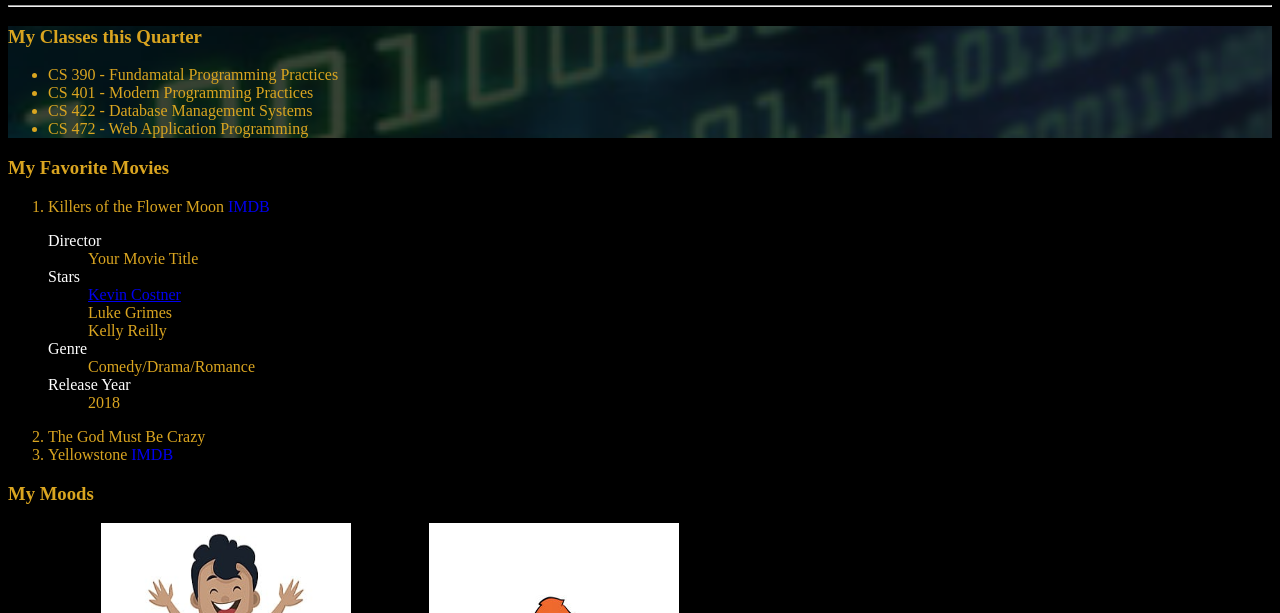
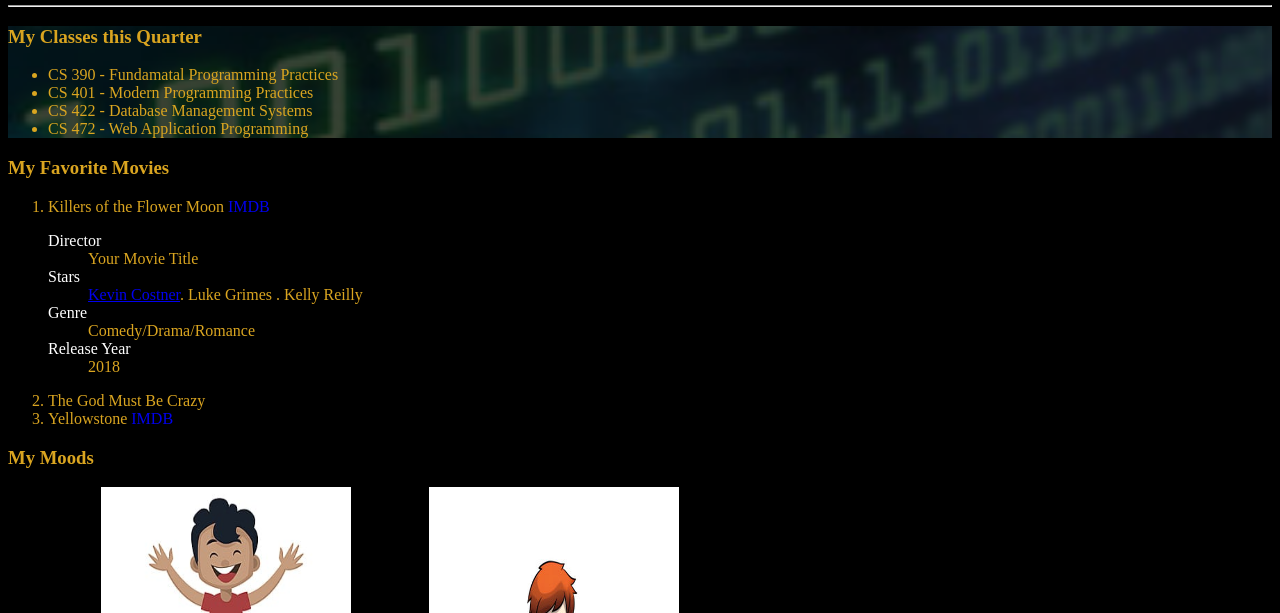
Before and after one commit to Alembrhan23/CS472, a plain HTML site: page Lab2/index.html in a window 1280 px wide. Shown: the part 187-800 px from the top of the page. Drawn offline with Linux system fonts and the light colour scheme.

Commit message:
Update index.html

```diff
--- a/Lab2/index.html
+++ b/Lab2/index.html
@@ -44,9 +44,7 @@
                 <dt>Director</dt>
                     <dd>Your Movie Title</dd>
                 <dt>Stars</dt>
-                    <dd><a href="https://www.imdb.com/name/nm0000126/?ref_=tt_ov_st" target="_blank">Kevin Costner</a></dd>
-                    <dd>Luke Grimes</dd>
-                    <dd>Kelly Reilly</dd>
+                    <dd><a href="https://www.imdb.com/name/nm0000126/?ref_=tt_ov_st" target="_blank">Kevin Costner</a>. Luke Grimes . Kelly Reilly </dd>
                 <dt>Genre</dt>
                     <dd>Comedy/Drama/Romance</dd>
                 <dt>Release Year</dt>
```
